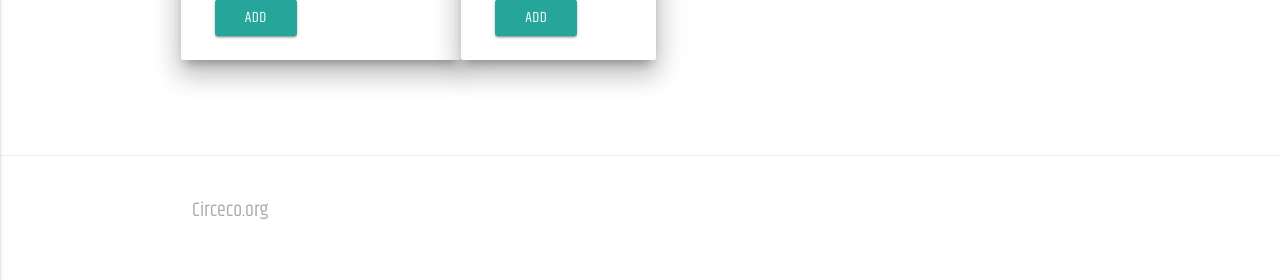
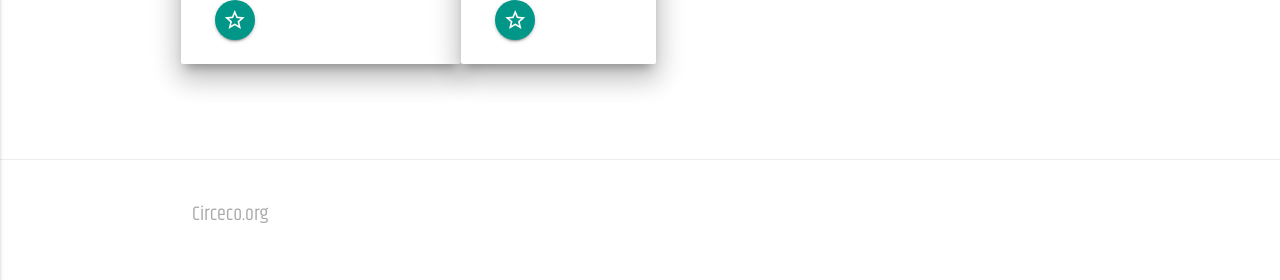
Before and after one commit to circeco/circeco_django, a Django app: page /shops/ in a window 1280 px wide. Shown: the part 303-583 px from the top of the page. Run offline with Django 3.2, Linux system fonts and the light colour scheme; data comes from the database, SQL or seed files in the repository; some libraries are stand-ins or nearby versions; some web fonts are replaced.

Commit message:
add JS for visually toggle favourite or unfavourite shops

```diff
--- a/shops/templates/shops.html
+++ b/shops/templates/shops.html
@@ -11,14 +11,28 @@
                 <p class="shop-web">{{ shop.webURL }}</p>
                 <p>{{ shop.serviceType }}</p>
 
-                <form method="post" action="{% url 'add_to_fav' shop.id %}">
-                    {% csrf_token %}
+                <!--method="post" action="{% url 'add_to_fav' shop.id %}"-->
+                    <script>
+                        function toggleFav(btn) {
+                            var x = btn.firstElementChild;
+                            if (x.innerHTML === "star_border") {
+                                // TODO post to backend
+                                x.innerHTML = "star";
+                            } else {
+                                // TODO post to backend
+                                x.innerHTML = "star_border";
+                            }
+                        }
+                    </script>
                     <div class="input-group">
                         <span class="input-group-btn">
-                            <button class="btn btn-success" type="submit">Add</button>
+                            <button onclick="toggleFav(this)" class="btn-floating waves-effect waves-light teal" type="submit">
+                                <i id="star" class="medium material-icons">star_border</i>
+                            </button>
                         </span>
                     </div>
-                </form>
+
+
             </div>
         </div>
     {% endfor %}
```
